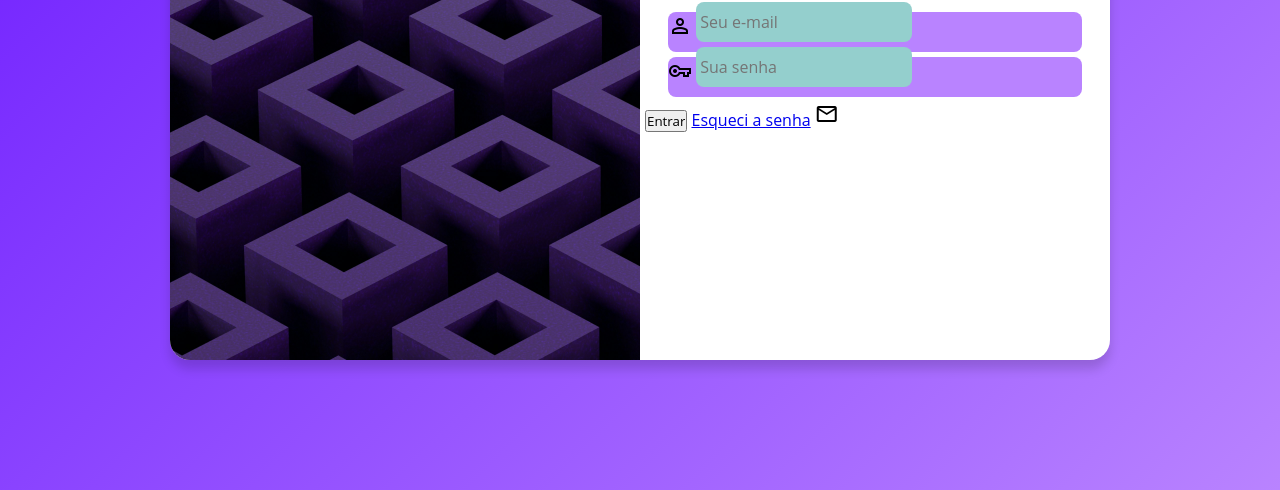
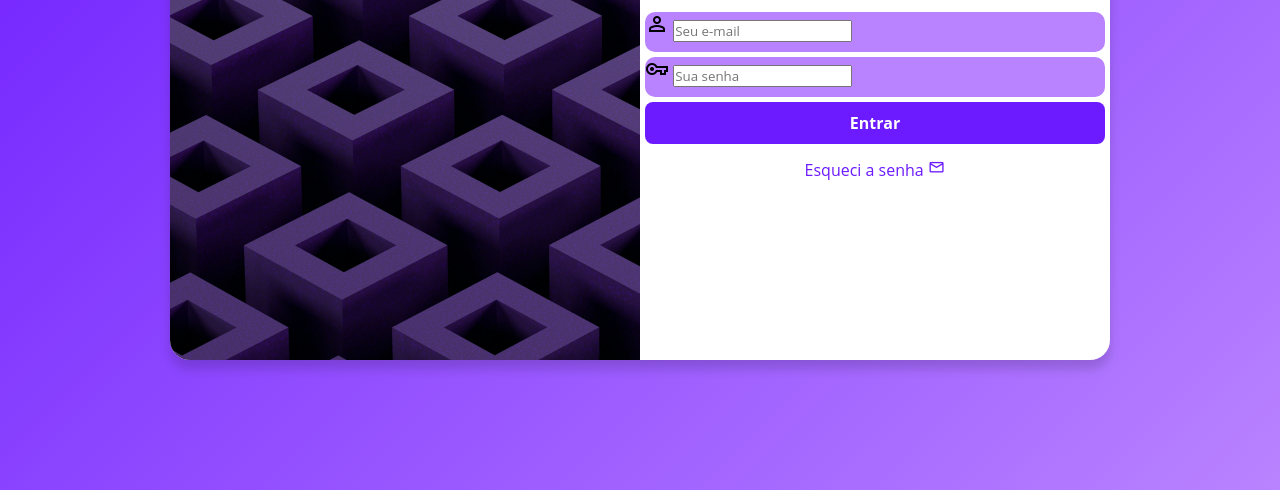
Before and after one commit to Alexguimaraes0/projeto-login, a plain HTML site: page index.html in a window 1280 px wide. Shown: the part 310-800 px from the top of the page. Drawn offline with nearby package versions, Linux system fonts and the light colour scheme.

Commit message:
projeto quase  finalizado

```diff
--- a/estilos/media-query.css
+++ b/estilos/media-query.css
@@ -127,6 +127,18 @@ body {
             margin-bottom: 15px;
 
 
-}
+        }
+
+        input[type="submit"] {
+            display: block;
+            width: 85%;
+            margin: auto;
+        }
+
+        .botao {
+            width: 30%;
+            margin: auto;
+        }
+
 
 }
--- a/estilos/style.css
+++ b/estilos/style.css
@@ -69,6 +69,19 @@ img {
 
 }
 
+.campo {
+    background-color: var(--lilas);
+    display: block;
+    width: 100%;
+    height: 40px;
+    border-radius: 10px;
+    margin: 5px 0;
+}
+
+label {
+  display: none;
+}
+
 #formulario {
     display: block;
    padding: 5px;
@@ -88,23 +101,50 @@ img {
     margin-bottom: 15px;
 }
 
-.campo {
-    width: 90%;
-    height: 40px;
-    background-color: var(--lilas);
+input[type="submit"] {
     display: block;
-    margin: auto;
+    width: 100%;
+    padding: 10px;
+    margin-bottom: 5px;
+    border: none;
     border-radius: 8px;
-    margin: 5px auto;
+    background-color: var(--roxo-escuro);
+    color: white;
+    font-size: 1rem;
+    font-weight: bold;
+    cursor: pointer;
 }
 
-.campo input  {
-    width: calc(100%, - 45px);
-    height: 100%;
-    border-radius: 8px;
-    border: none;
-    background-color: #94cfcd;
-    font-size: 1rem;
-    padding: 4px;
-    transform: translateY(-10px);
+input[type="submit"]:hover {
+    background-color: #5d06ff;
+    cursor: pointer;
+    transition: background-color .3s;
+    transition-timing-function: ease;
 }
+
+.botao {
+    display: block;
+    width: 100%;
+    margin-top: 5px;
+    padding: 10px;
+    text-align: center;
+    text-decoration: none;
+    color: var(--roxo-escuro);
+    background-color: rgb(255, 255, 255);
+    cursor: pointer;
+
+}
+
+.botao:hover {
+    text-decoration: underline;
+    transition: background-color .3s;
+    transition-timing-function: ease;
+    background-color: rgba(240, 240, 240, 0.904);
+
+}
+
+#mail {
+    font-size: 1.1rem;
+    color: var(--roxo-escuro);
+
+}
--- a/index.html
+++ b/index.html
@@ -24,16 +24,16 @@
                         class="material-symbols-outlined">person
                     </span>
                         <input type="email" name="email" id="iemail" placeholder="Seu e-mail" required autocomplete="email" maxlength="30">
-                        <label for="iemail"></label>
+                        <label for="iemail">Login</label>
                     </div>
                     <div class="campo">
                         <span class="material-symbols-outlined">vpn_key</span>
                         <input type="password" name="senha" id="isenha" placeholder="Sua senha" required autocomplete="current-password" minlength="8" maxlength="20">
-                        <label for="isenha"></label>
+                        <label for="isenha">Senha</label>
                     </div>
                     <div>
                         <input type="submit" value="Entrar"></input>
-                        <a href="esqueci.html" class="botao">Esqueci a senha</a> <span class="material-symbols-outlined">mail</span>
+                        <a href="esqueci.html" class="botao">Esqueci a senha <span class="material-symbols-outlined" id="mail">mail</span></a>
 
                     </div>
                 </form>
```
